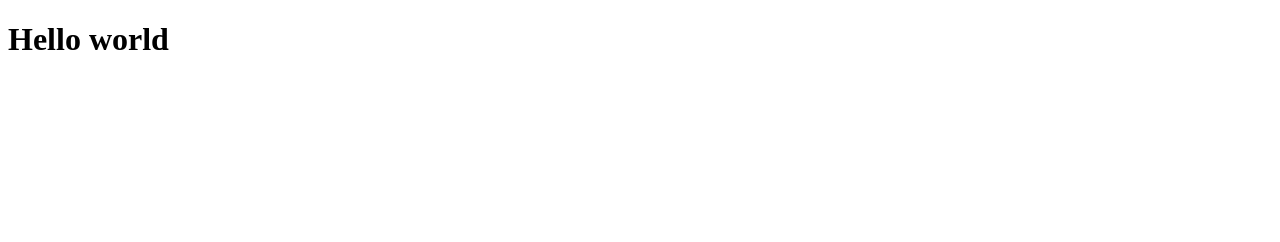
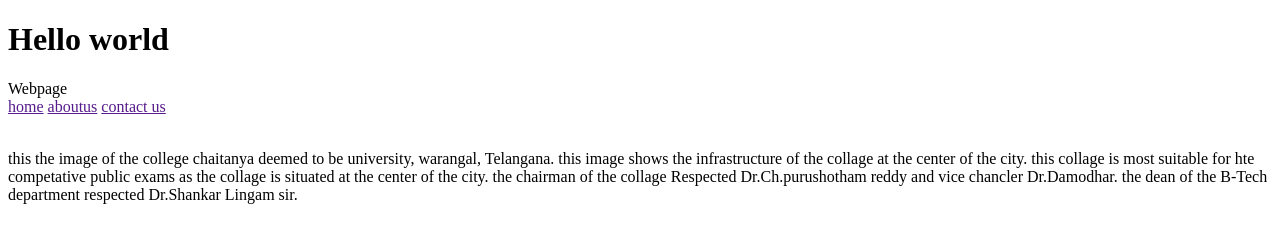
Before and after one commit to Sharma1412/HTML, a plain HTML site: page index.html in a window 1280 px wide. Drawn offline with Linux system fonts and the light colour scheme.

Commit message:
2nd commit

```diff
--- a/index.html
+++ b/index.html
@@ -1,11 +1,35 @@
 <!DOCTYPE html>
 <html lang="en">
+
 <head>
     <meta charset="UTF-8">
     <meta name="viewport" content="width=device-width, initial-scale=1.0">
     <title>Document</title>
 </head>
+
 <body>
     <h1>Hello world</h1>
+    <header>
+        <nav>
+            <div>Webpage</div>
+            <div class="navelements">
+                <a href="">home</a>
+                <a href="">aboutus</a>
+                <a href="">contact us</a>
+            </div>
+        </nav>
+    </header>
+    <main>
+        <section>
+            <img src="" alt="">
+            <p>this the image of the college chaitanya deemed to be university, warangal, Telangana.
+                this image shows the infrastructure of the collage at the center of the city.
+                this collage is most suitable for hte competative public exams as the collage is situated at the center of the city.
+                the chairman of the collage Respected Dr.Ch.purushotham reddy and vice chancler Dr.Damodhar.
+                the dean of the B-Tech department respected Dr.Shankar Lingam sir.
+            </p>
+        </section>
+    </main>
 </body>
+
 </html>
```
